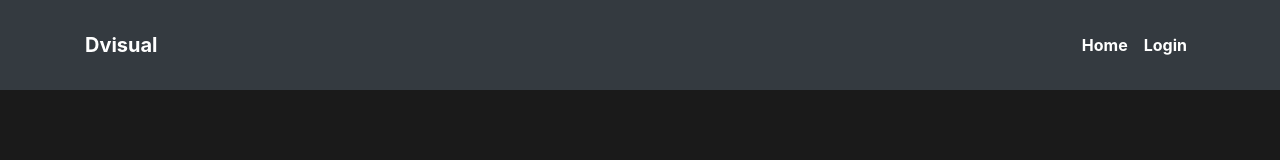
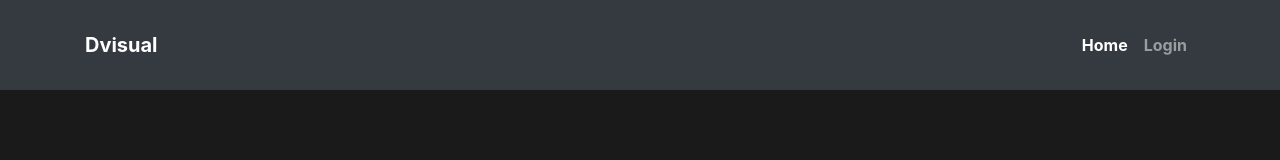
Before and after one commit to AW2112/dvisualjwtdeployment, a React (Create React App) app in the folder client/: page / in a window 1280 px wide. Shown: the top 160 px of the page. Built offline with nearby package versions, Linux system fonts and the light colour scheme.

Commit message:
Update Navbar.jsx

```diff
--- a/client/src/component/Navbar.jsx
+++ b/client/src/component/Navbar.jsx
@@ -1,13 +1,19 @@
 import React, { useState, useEffect } from 'react';
 import { NavLink } from 'react-router-dom';
-import axios from 'axios';
-
 
 const Navbar = () => {
-  const [login, setLogin] = useState(false);
-  const [forceRender, setForceRender] = useState(false);
-  axios.defaults.withCredentials = true;
- // Re-run the effect when forceRender changes
+  const [isLoggedIn, setIsLoggedIn] = useState(false);
+
+  useEffect(() => {
+    // Check if a JWT token is present in local storage
+    const token = localStorage.getItem('jwtToken');
+
+    if (token) {
+      // You can perform additional JWT validation here if needed
+      // For simplicity, we'll just assume that if a token is present, the user is logged in
+      setIsLoggedIn(true);
+    }
+  }, []);
 
   return (
     <>
@@ -28,22 +34,20 @@ const Navbar = () => {
             <span className="navbar-toggler-icon"></span>
           </button>
           <div className="collapse navbar-collapse" id="navbarNav">
-            <ul className="navbar-nav ml-auto ">
-              <li className="nav-item active">
+            <ul className="navbar-nav ml-auto">
+              <li className="nav-item">
                 <NavLink to="/" className="nav-link">
                   Home
                 </NavLink>
               </li>
-              <li className="nav-item active">
-                {!login ? (
-                  <>
-                    <NavLink to="/login" className="nav-link">
-                      Login
-                    </NavLink>
-                  </>
+              <li className="nav-item">
+                {isLoggedIn ? (
+                  <NavLink to="/logout" className="nav-link">
+                    Logout
+                  </NavLink>
                 ) : (
-                  <NavLink to="/logout" className="nav-link">
-                    LogOut
+                  <NavLink to="/login" className="nav-link">
+                    Login
                   </NavLink>
                 )}
               </li>
```
